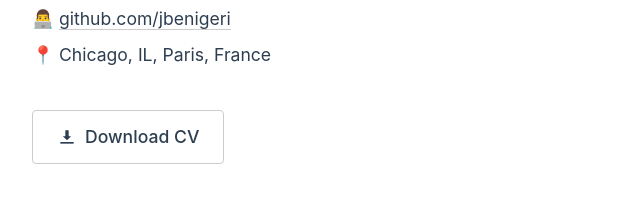
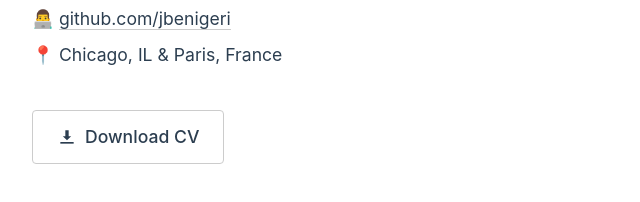
Before and after one commit to jbenigeri/jbenigeri.github.io, a plain HTML site: page index.html in a window 1280 px wide. Shown: the part 440-642 px from the top of the page, 210-850 px from the left. Drawn offline with Linux system fonts and the light colour scheme.

Commit message:
update location

```diff
--- a/index.html
+++ b/index.html
@@ -185,7 +185,7 @@
             <ul class="contact-links">
                 <li>📧 <a href="mailto:jbenigeri@icloud.com">jbenigeri@icloud.com</a></li>
                 <li>👨‍💻 <a href="https://github.com/jbenigeri">github.com/jbenigeri</a></li>
-                <li>📍 Chicago, IL, Paris, France</li>
+                <li>📍 Chicago, IL & Paris, France</li>
             </ul>
             <a href="Jacob_Benigeri_Resume_122025.pdf" class="download-cv" download>
                 <svg width="20" height="20" viewBox="0 0 24 24" fill="currentColor">
```
